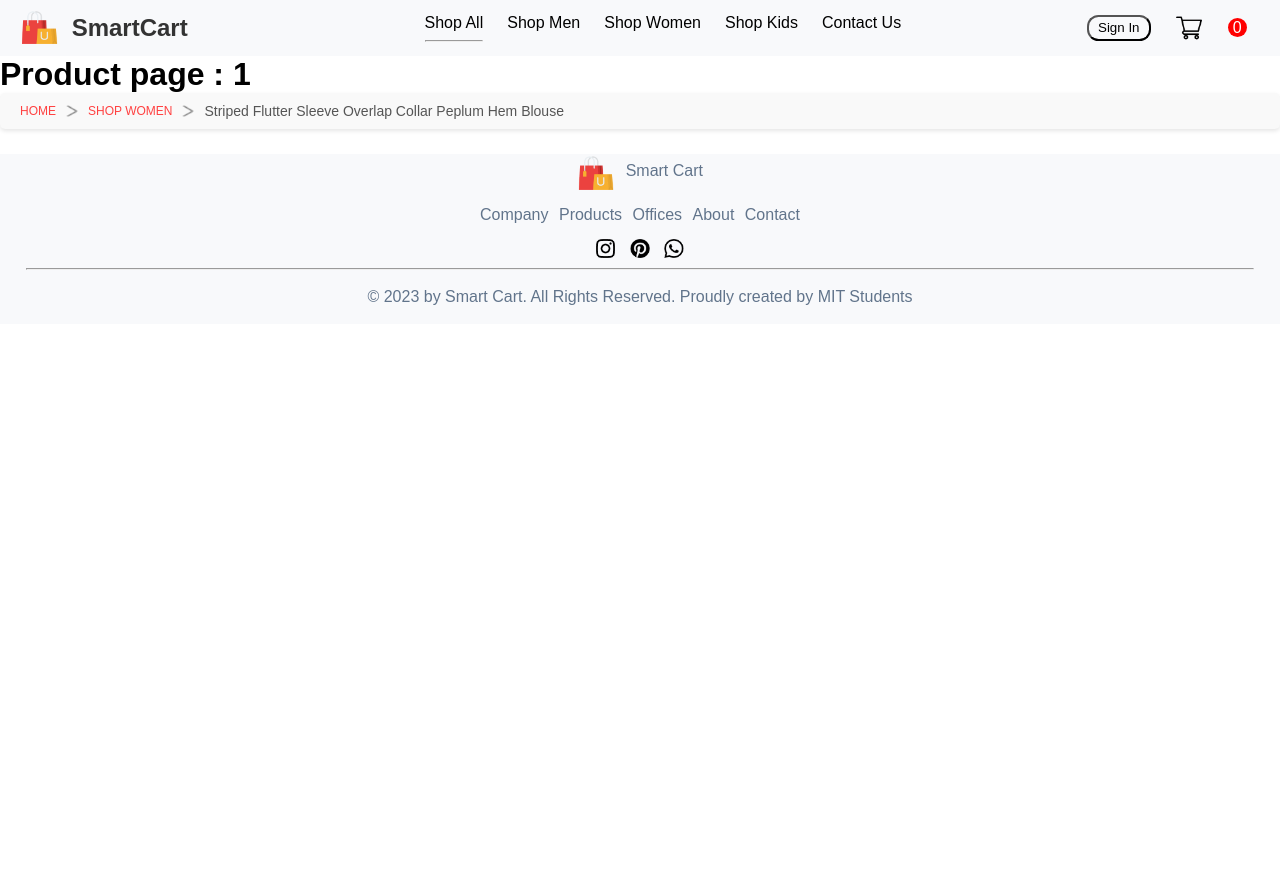
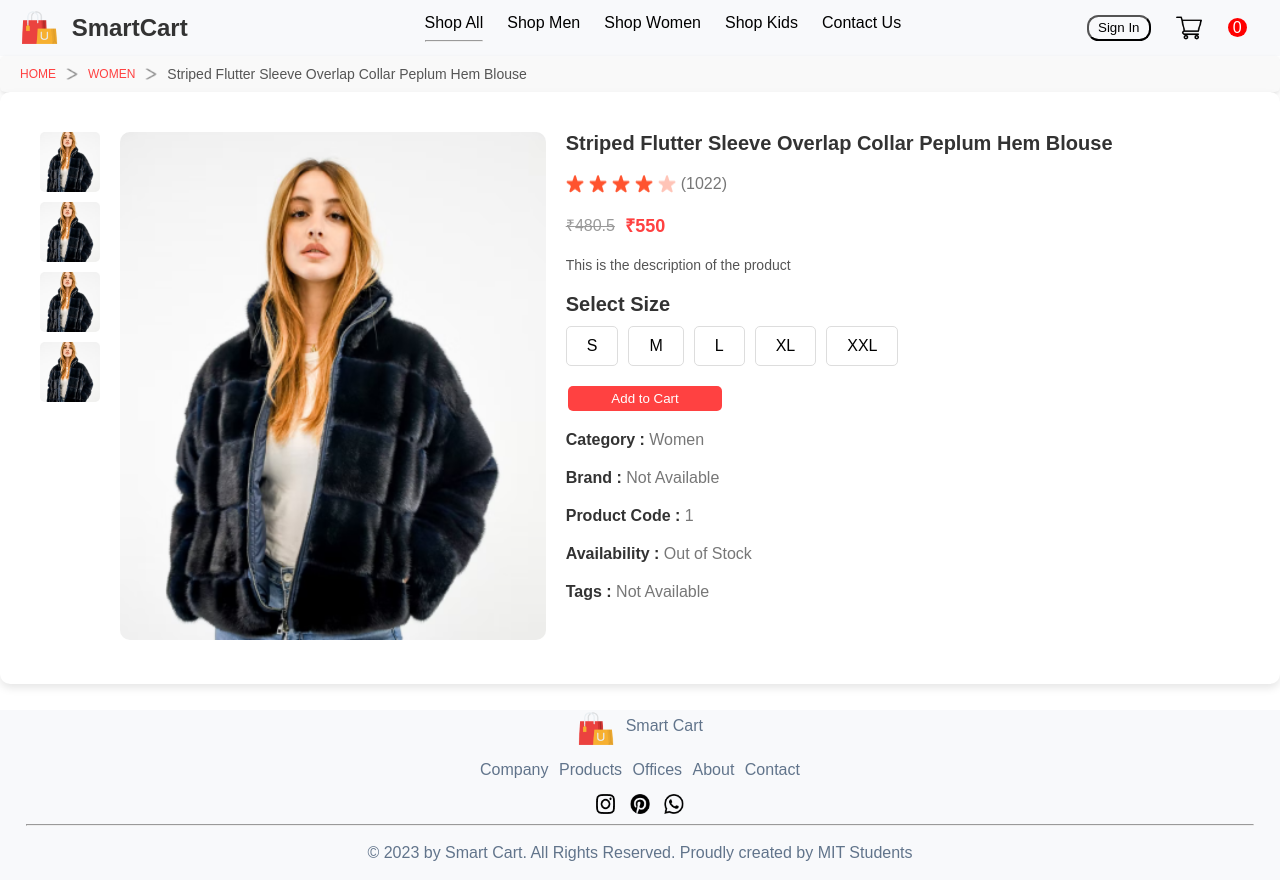
Before and after one commit to Prakritig01/SmartCart, a React (Create React App) app in the folder smart-cart/: page /product/1 in a window 1280 px wide. Before the commit the page ends 800 px from the top, so only its background shows below. Built offline with nearby package versions, Linux system fonts and the light colour scheme.

Commit message:
added product page as well as productdisplay component

```diff
--- a/smart-cart/src/Components/Breadcrumb/Breadcrumb.jsx
+++ b/smart-cart/src/Components/Breadcrumb/Breadcrumb.jsx
@@ -5,7 +5,7 @@
         <div className="breadcrum">
             <a href="/">HOME</a>
             <img src= {breadcrum_arrow} alt="bread_crum" />
-            <a href= {`/${product.category.toLowerCase()}`}>SHOP {`${product.category.toUpperCase()}`}</a>
+            <a href= {`/${product.category.toLowerCase()}`}> {`${product.category.toUpperCase()}`}</a>
             <img src= {breadcrum_arrow} alt="bread_crum" />
             <span>{product.name}</span>
         </div>
--- a/smart-cart/src/Components/Navbar/Navbar.jsx
+++ b/smart-cart/src/Components/Navbar/Navbar.jsx
@@ -9,7 +9,7 @@
 const Navbar = () => {
   let count = 0;
   let [menu,setMenu] = useState("Shop All");
-  // console.log("value of menu is", menu);
+  console.log("value of menu is", menu);
   const navigate = useNavigate();
 
   const handleClickButton = () =>{
--- /dev/null
+++ b/smart-cart/src/Components/ProductDisplay/ProductDisplay.css
@@ -0,0 +1,155 @@
+.productdisplay {
+    display: flex;
+    gap: 20px;
+    padding: 40px;
+    background-color: #fff;
+    border-radius: 10px;
+    box-shadow: 0 4px 8px rgba(0, 0, 0, 0.1);
+    font-family: "Poppins", sans-serif;
+  font-weight: 100;
+  font-style: normal;
+  }
+
+  .productdisplay-left {
+    display: flex;
+    flex: 1.5;
+    gap: 20px;
+  }
+
+  .productdisplay-img-list {
+    display: flex;
+    flex-direction: column;
+    gap: 10px;
+  }
+
+  .productdisplay-img-list img {
+    width: 60px;
+    height: 60px;
+    object-fit: cover;
+    border-radius: 5px;
+    cursor: pointer;
+    transition: transform 0.3s ease;
+  }
+
+  .productdisplay-img-list img:hover {
+    transform: scale(1.1);
+  }
+
+  .productdisplay-img {
+    flex: 1;
+    text-align: center;
+  }
+
+  .productdisplay-main-img {
+    width: 100%;
+    max-width: none;
+    height: auto;
+    border-radius: 10px;
+    flex-grow: 1;
+  }
+
+  .productdisplay-right {
+    flex: 2;
+    display: flex;
+    flex-direction: column;
+    gap: 20px;
+
+  }
+
+  .productdisplay-right h1 {
+    font-size: 20px;
+    color: #333;
+  }
+
+  .productdisplay-right-star {
+    display: flex;
+    align-items: center;
+    gap: 5px;
+  }
+
+  .productdisplay-right-star img {
+    width: 18px;
+    height: 18px;
+  }
+
+  .productdisplay-right-star p {
+    margin: 0;
+    color: #777;
+  }
+
+  .productdisplay-right-prices {
+    display: flex;
+    align-items: center;
+    gap: 10px;
+  }
+
+  .productdisplay-right-price-old {
+    text-decoration: line-through;
+    color: #999;
+  }
+
+  .productdisplay-right-price-new {
+    font-size: 18px;
+    color: #ff4141;
+    font-weight: bold;
+  }
+
+  .productdisplay-right-description {
+    color: #555;
+    font-size: 14px;
+  }
+
+  .productdisplay-right-size {
+    display: flex;
+    flex-direction: column;
+    gap: 10px;
+  }
+
+  .productdisplay-right-sizes {
+    display: flex;
+    gap: 10px;
+  }
+
+  .productdisplay-right-size-item {
+    padding: 10px 20px;
+    border: 1px solid #ddd;
+    border-radius: 5px;
+    cursor: pointer;
+    transition: background-color 0.3s ease;
+  }
+
+  .productdisplay-right-size-item:hover {
+    background-color: #f0f0f0;
+  }
+
+  .productdisplay-button {
+    padding: 10px 20px;
+    background-color: #ff4141;
+    color: #fff;
+    border: none;
+    border-radius: 5px;
+    cursor: pointer;
+    transition: background-color 0.3s ease;
+    max-width: 200px;
+    width: 100%;
+    position: relative;
+    left :0.2vw;
+    width: 12vw;
+    display: flex;
+    justify-content: center;
+    align-items: center;
+  }
+
+  button:hover {
+    background-color: #e63939;
+  }
+
+  .productdisplay-right-category {
+    color: #777;
+  }
+
+  .productdisplay-right-category span {
+    font-weight: bold;
+    color: #333;
+    font-size: 16px;
+  }
--- /dev/null
+++ b/smart-cart/src/Components/ProductDisplay/ProductDisplay.jsx
@@ -0,0 +1,74 @@
+import './ProductDisplay.css';
+
+import star_icon from './../Assests/star/star_icon.png';
+import star_dull_icon from './../Assests/star/star_dull_icon.png';
+
+const ProductDisplay = ({ product }) => {
+
+    return (
+        <div className="productdisplay">
+            <div className="productdisplay-left">
+                <div className="productdisplay-img-list">
+                    <img src={product.image} alt={product.name} />
+                    <img src={product.image} alt={product.name} />
+                    <img src={product.image} alt={product.name} />
+                    <img src={product.image} alt={product.name} />
+                </div>
+                <div className="productdisplay-img">
+                    <img className="productdisplay-main-img" src={product.image} alt={product.name} />
+                </div>
+            </div>
+            <div className="productdisplay-right">
+                <h1>{product.name}</h1>
+                <div className="productdisplay-right-star">
+                    <img src={star_icon} alt="star" />
+                    <img src={star_icon} alt="star" />
+                    <img src={star_icon} alt="star" />
+                    <img src={star_icon} alt="star" />
+                    <img src={star_dull_icon} alt="star" />
+                    <p>(1022)</p>
+                </div>
+                <div className="productdisplay-right-prices">
+                    <div className="productdisplay-right-price-old">
+                        ₹{product.old_cost}
+                    </div>
+                    <div className="productdisplay-right-price-new">
+                        ₹{product.new_cost}
+                    </div>
+                </div>
+                <div className="productdisplay-right-description">
+                    <p>{product.description}</p>
+                </div>
+                <div className="productdisplay-right-size">
+                    <h1>Select Size</h1>
+                    <div className="productdisplay-right-sizes">
+                        <div className="productdisplay-right-size-item">S</div>
+                        <div className="productdisplay-right-size-item">M</div>
+                        <div className="productdisplay-right-size-item">L</div>
+                        <div className="productdisplay-right-size-item">XL</div>
+                        <div className="productdisplay-right-size-item">XXL</div>
+                    </div>
+                </div>
+                <button className='productdisplay-button'>Add to Cart</button>
+                <p className="productdisplay-right-category">
+                    <span>Category :</span> {product.category ? product.category : "Not Available"}
+                </p>
+                <p className="productdisplay-right-category">
+                    <span>Brand :</span> {product.brand ? product.brand : "Not Available"}
+                </p>
+                <p className="productdisplay-right-category">
+                    <span>Product Code :</span> {product.id}
+                </p>
+                <p className="productdisplay-right-category">
+                    <span>Availability :</span> {product.stock ? "In Stock" : "Out of Stock"}
+                </p>
+                <p className="productdisplay-right-category">
+                    <span>Tags :</span> {product.tags ? product.tags : "Not Available"}
+                </p>
+
+            </div>
+        </div>
+    );
+}
+
+export default ProductDisplay;
--- a/smart-cart/src/Pages/Product.jsx
+++ b/smart-cart/src/Pages/Product.jsx
@@ -2,20 +2,22 @@
 import Breadcrumb from "../Components/Breadcrumb/Breadcrumb";
 import { useContext } from "react";
 import { ShopContext } from "../Context/Shopcontext";
+import ProductDisplay from "../Components/ProductDisplay/ProductDisplay";
 const Product = () => {
-    const {id} = useParams();
+  const { id } = useParams();
   const all_products = useContext(ShopContext);
   // console.log(all_products);
   // console.log(id);
-    const single_product_array = all_products.filter(product => product.id == id);
+  const single_product_array = all_products.filter((product) => product.id == id);
   const single_product = single_product_array[0];
   console.log(single_product);
   return (
     <>
-         <h1>Product page : {id}</h1>
-        <Breadcrumb product = {single_product}/>
+      {/* <h1>Product page : {id}</h1> */}
+      <Breadcrumb product={single_product} />
+      <ProductDisplay product={single_product} />
     </>
   );
-}
+};
 
 export default Product;
```
Also changed, not shown: smart-cart/src/Components/Assests/star/star_dull_icon.png (added), smart-cart/src/Components/Assests/star/star_icon.png (added). Lines whose indentation alone changed are shown as unchanged.
